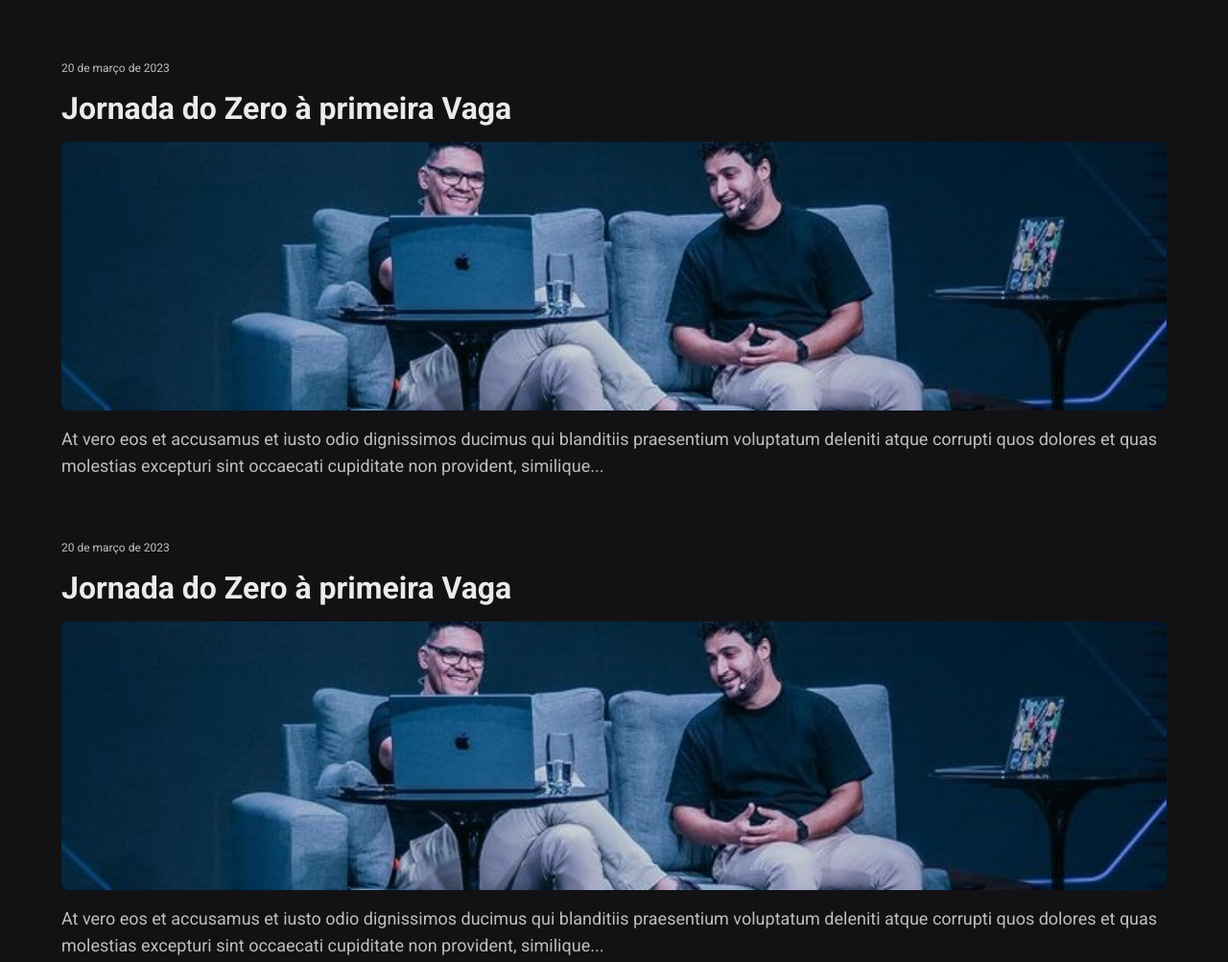
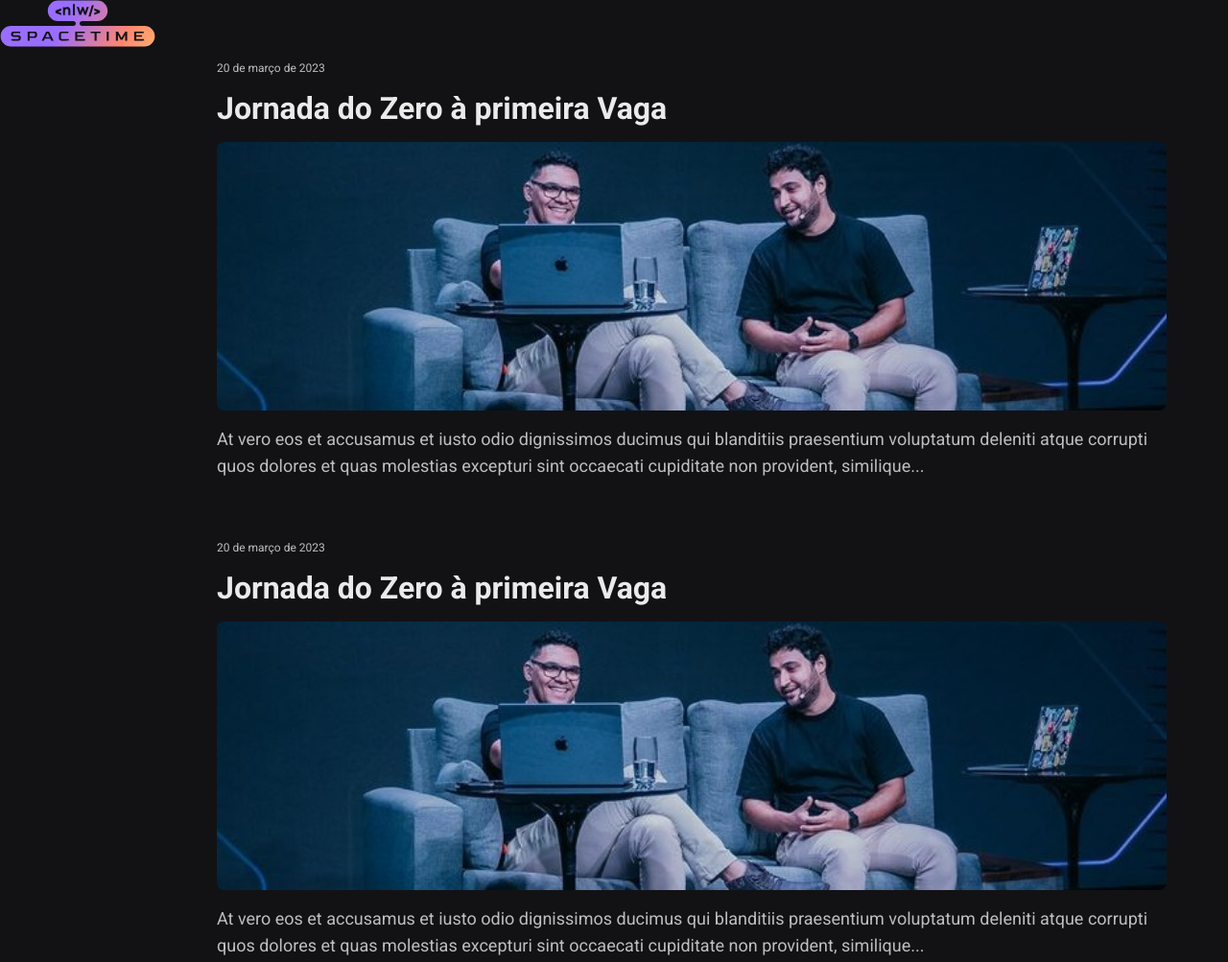
Before and after one commit to bryancury3r/nlw-spacetime-explore, a plain HTML site: page index.html in a window 1280 px wide. Shown: the top 1003 px of the page at 96% size. Drawn offline with Linux system fonts and the light colour scheme.

Commit message:
add logo and profile grid

```diff
--- a/css/style.css
+++ b/css/style.css
@@ -9,6 +9,9 @@ body {
   color: #eaeaea;
 
   font-family: "Roboto", sans-serif;
+
+  display: grid;
+  grid-template-areas: "profile timeline";
 }
 
 nav {
--- a/index.html
+++ b/index.html
@@ -17,6 +17,10 @@
     <title>NLW Spacetime</title>
   </head>
   <body>
+    <aside>
+      <img src="./assets/logo.svg" alt="Logo NLW Spacetime" />
+    </aside>
+
     <nav>
       <a href="" class="memory" target="_blank">
         <small>20 de março de 2023</small>
```
Also changed, not shown: assets/background.svg (added), assets/logo.svg (added).
